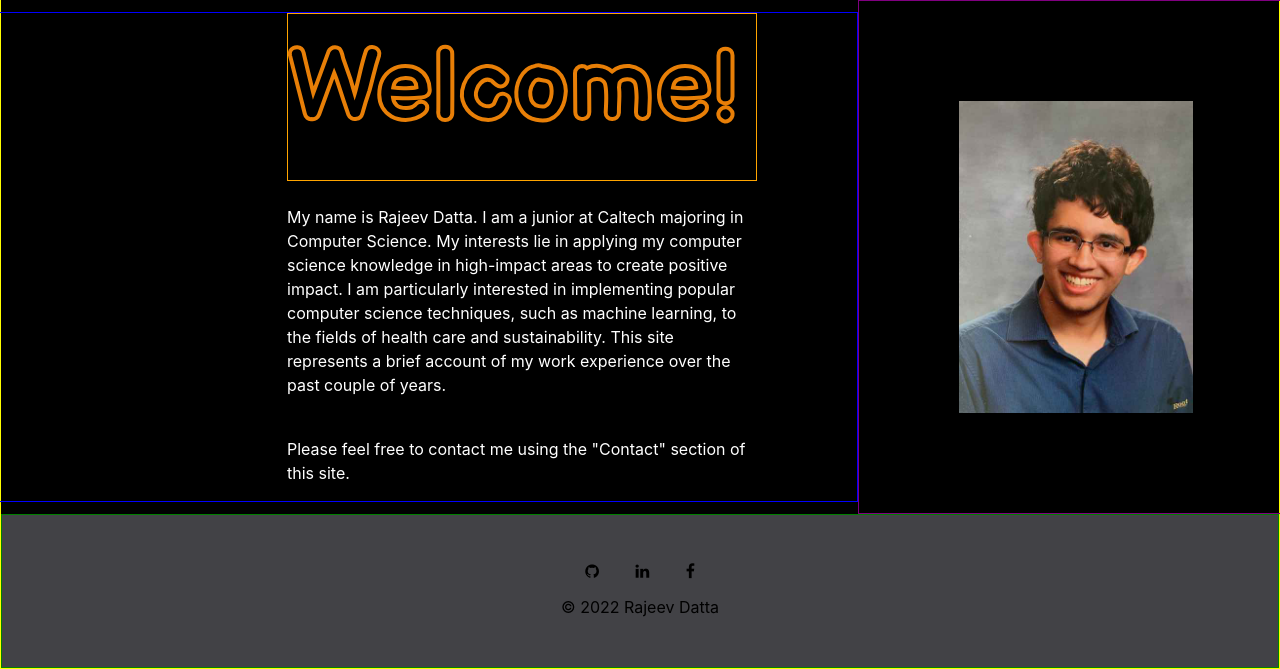
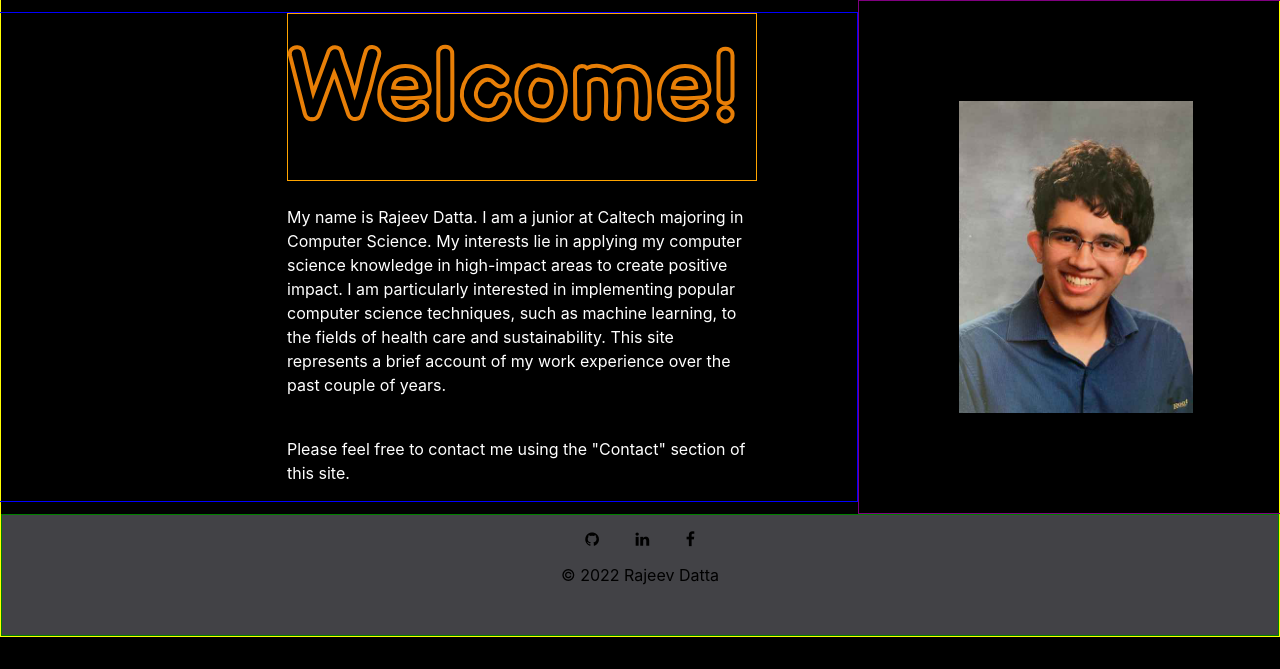
Before and after one commit to rajeev-datta/rajeev-datta.github.io, a Jekyll site: the page index.html, which Jekyll copies as it is, in a window 1280 px wide. Shown: the part 279-948 px from the top of the page. Built offline with Jekyll 4.4.1, drawn with Linux system fonts in a browser that asks for light colours; after the commit the page ends 916 px from its top, so only the background shows below that.

Commit message:
formatting footer

```diff
--- a/css/style.css
+++ b/css/style.css
@@ -175,7 +175,6 @@ body {
 #footer{
 	background-color: #424246;
 	color: black;
-        padding-top: 2em;
 	padding-bottom: 2em;
         text-align: center;
         border: 1px solid green;
--- a/resume.html
+++ b/resume.html
@@ -38,9 +38,9 @@
           <iframe src="images/Sep_2022_Resume.pdf" style="width: 100%; max-width: 9in; height: calc(11/8.5*100vw - 30px); max-height: 11.5in; display: block; margin: auto" frameborder="0" scrolling="auto"></iframe>
         </div>
         <div id="footer">
-          <a href="https://github.com/rajeev-datta"><i class="fa fa-github" style="color:black;font-size:4em;padding-left:2em;padding-right:2em;"></i></a>
-          <a href="https://www.linkedin.com/in/rajeev-datta-1795ba1b1/"><i class="fa fa-linkedin" style="color:black;font-size:4em;padding-left:2em;padding-right:2em;"></i></a>
-          <a href="https://www.facebook.com/rajeev.datta.927"><i class="fa fa-facebook-f" style="color:black;font-size:4em;padding-left:2em;padding-right:2em;"></i></a>
+          <a href="https://github.com/rajeev-datta"><i class="fa fa-github" style="color:black;font-size:4em;padding-left:2em;padding-right:2em;padding-bottom: 0.50em;"></i></a>
+          <a href="https://www.linkedin.com/in/rajeev-datta-1795ba1b1/"><i class="fa fa-linkedin" style="color:black;font-size:4em;padding-left:2em;padding-right:2em;padding-bottom: 0.50em;"></i></a>
+          <a href="https://www.facebook.com/rajeev.datta.927"><i class="fa fa-facebook-f" style="color:black;font-size:4em;padding-left:2em;padding-right:2em;padding-bottom: 0.50em;"></i></a>
           <p>© 2022 Rajeev Datta</p>
         </div>
       </div>
```
